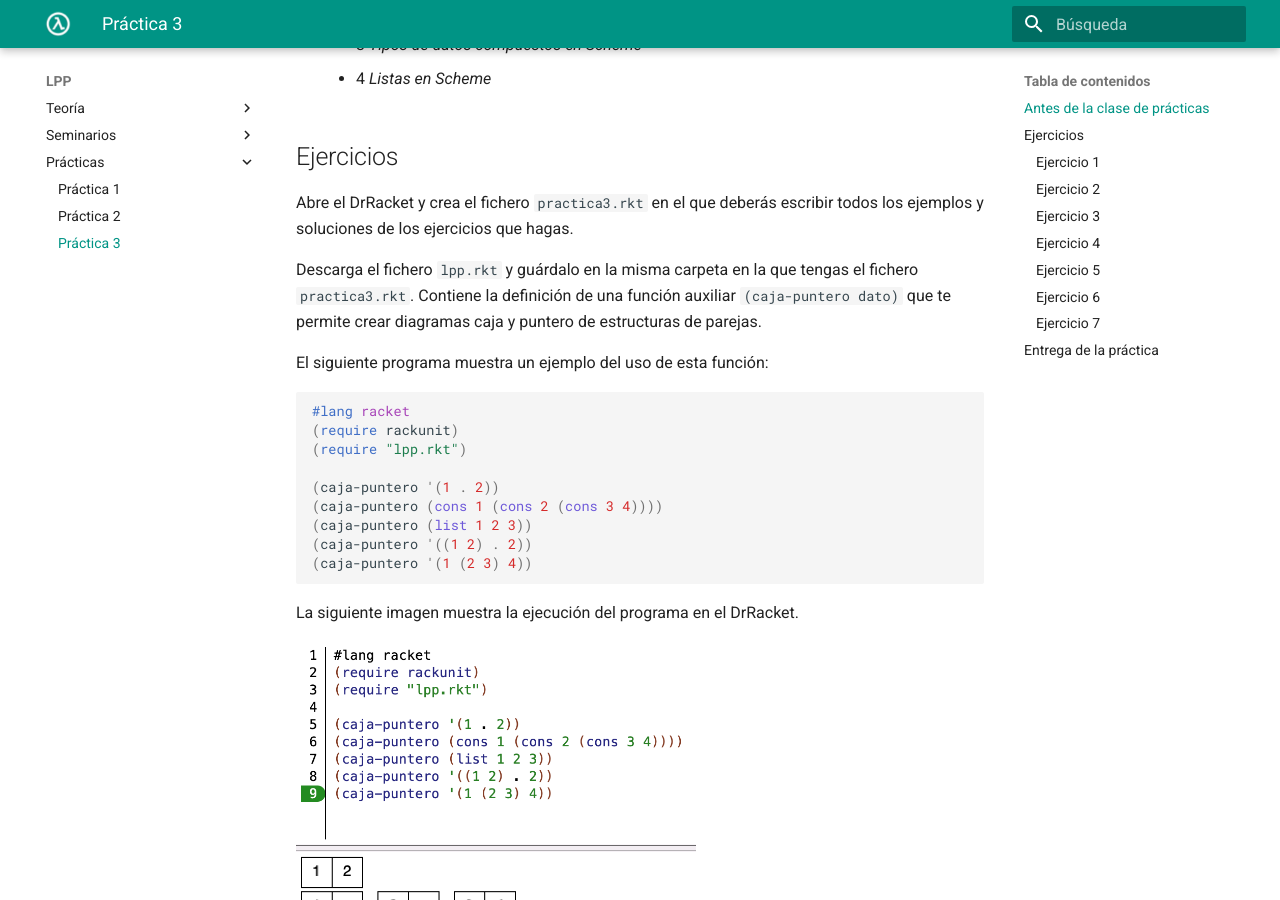
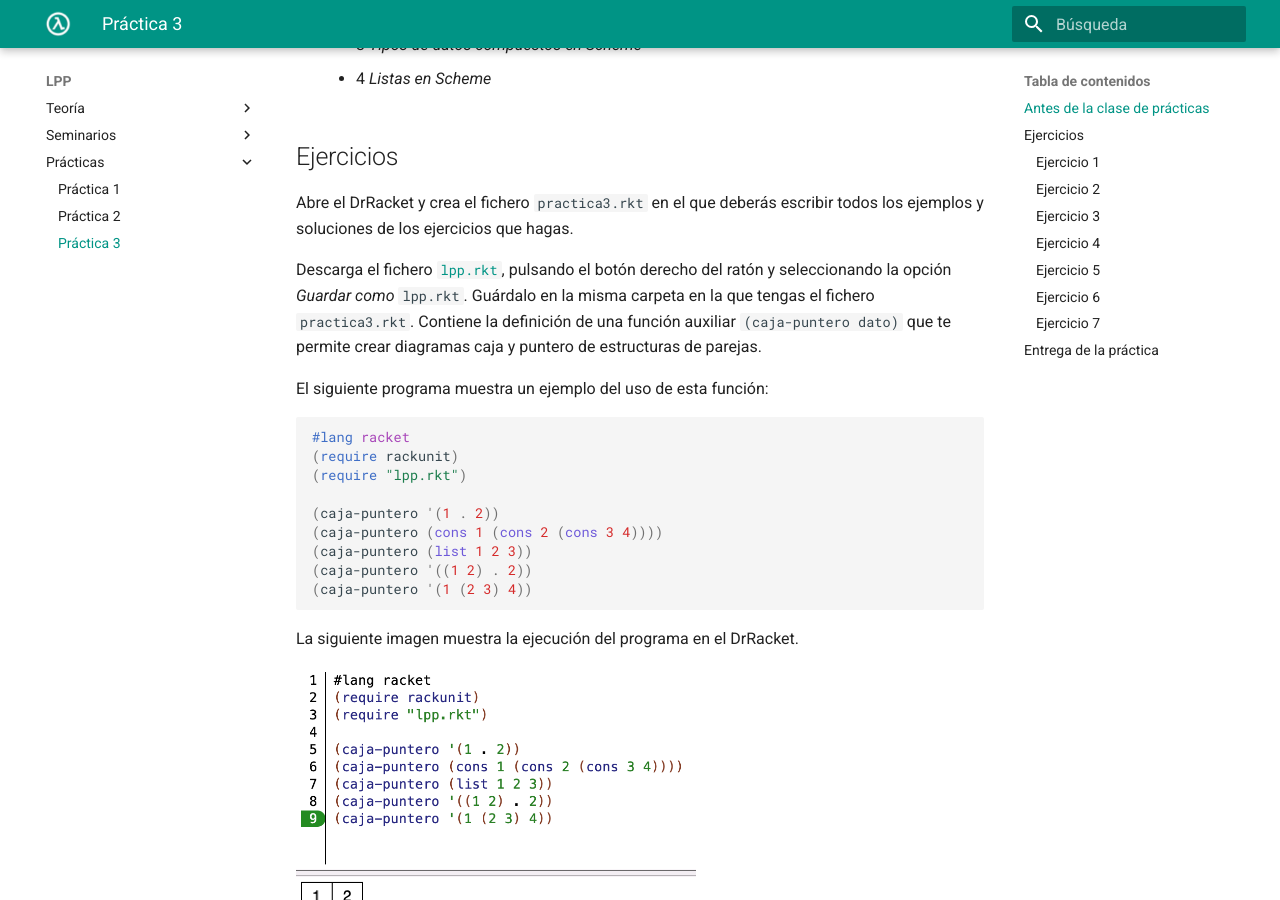
Before and after one commit to domingogallardo/apuntes-lpp, an MkDocs documentation site: the page built from docs/practicas/practica03/practica03.md, in a window 1280 px wide and 900 px high, scrolled down 485 px. Built offline with MkDocs 1.6.1 and Material for MkDocs 9.7.7, drawn with Linux system fonts in a browser that asks for light colours.

Commit message:
Añadida URL fichero lpp.rkt

```diff
--- a/docs/practicas/practica03/practica03.md
+++ b/docs/practicas/practica03/practica03.md
@@ -24,10 +24,13 @@ Abre el DrRacket y crea el fichero `practica3.rkt` en el que deberás
 escribir todos los ejemplos y soluciones de los ejercicios que
 hagas.
 
-Descarga el fichero `lpp.rkt` y guárdalo en la misma carpeta en la que
-tengas el fichero `practica3.rkt`. Contiene la definición de una
-función auxiliar `(caja-puntero dato)` que te permite crear diagramas
-caja y puntero de estructuras de parejas.
+Descarga el fichero
+[`lpp.rkt`](https://raw.githubusercontent.com/domingogallardo/apuntes-lpp/master/src/lpp.rkt),
+pulsando el botón derecho del ratón y seleccionando la opción _Guardar
+como_ `lpp.rkt`. Guárdalo en la misma carpeta en la que tengas el
+fichero `practica3.rkt`. Contiene la definición de una función
+auxiliar `(caja-puntero dato)` que te permite crear diagramas caja y
+puntero de estructuras de parejas.
 
 El siguiente programa muestra un ejemplo del uso de esta función:
 
```
